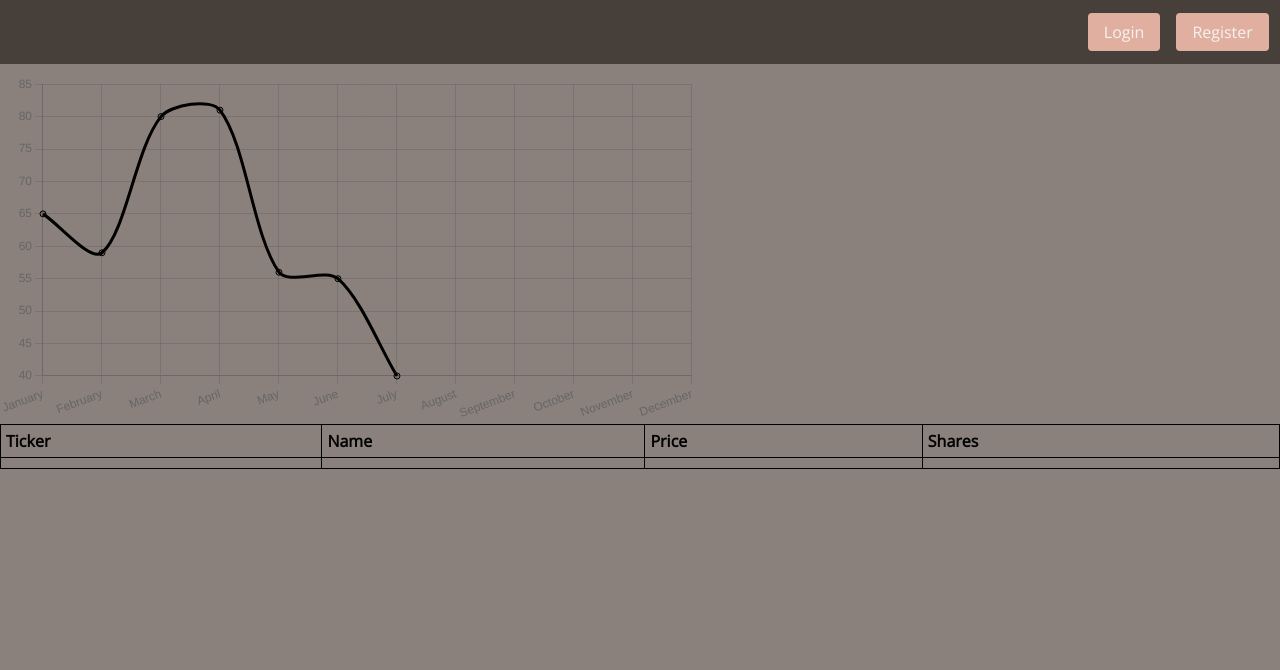
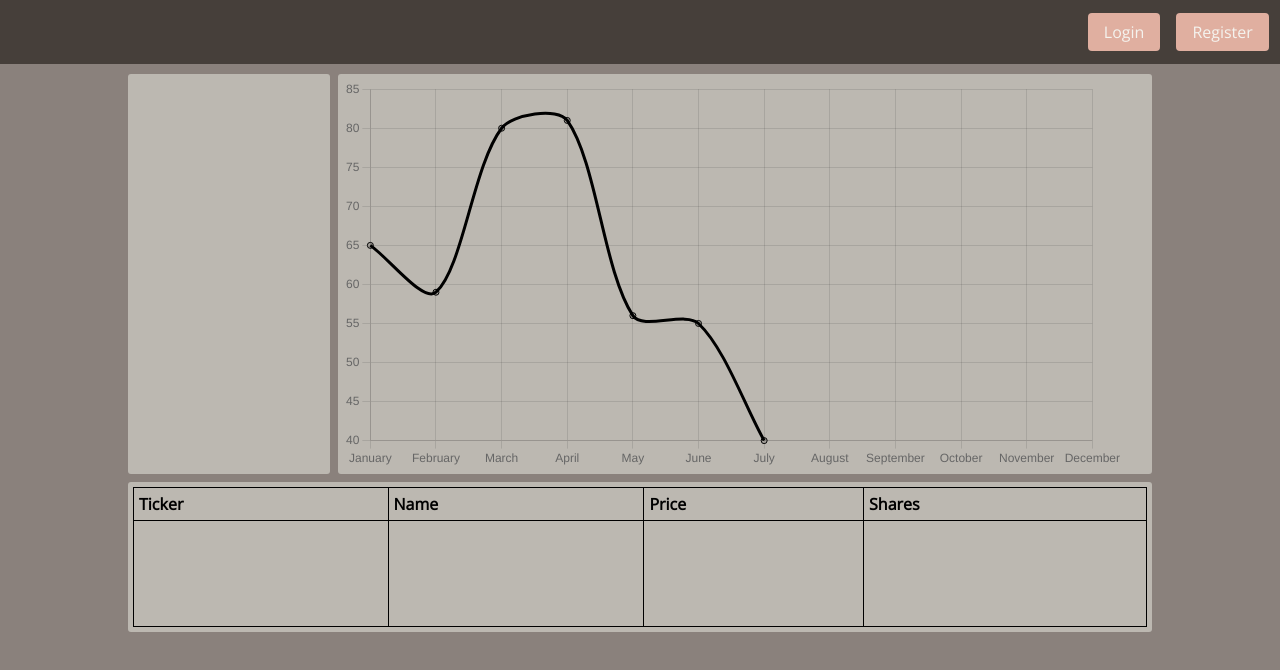
Before and after one commit to ashahnami/paper-trader, a React (Create React App) app in the folder frontend/: page / in a window 1280 px wide. Shown: the top 670 px of the page. Built offline with nearby package versions, Linux system fonts and the light colour scheme; no server answers.

Commit message:
Create Dashboard.js grid

```diff
--- a/frontend/src/components/portfolio/portfolioChart.js
+++ b/frontend/src/components/portfolio/portfolioChart.js
@@ -51,9 +51,7 @@ const PortfolioChart = () => {
 
 
   return (
-    // <div>
-        <Line data={data} options={config} />
-    // </div>
+    <Line data={data} options={config} />
   )
 }
 
--- a/frontend/src/components/portfolio/style.css
+++ b/frontend/src/components/portfolio/style.css
@@ -1,5 +1,6 @@
 .transactionsTable {
     width: 100%;
+    height: 100%;
     text-align: left;
     border: solid 1px black;
     border-collapse: collapse;
@@ -9,3 +10,8 @@
     padding: 5px;
     border: solid 1px black;
 }
+
+.portfolio-chart {
+    width: 100%;
+    height: 100%;
+}
--- a/frontend/src/components/portfolio/transactions.js
+++ b/frontend/src/components/portfolio/transactions.js
@@ -24,7 +24,6 @@ const Transactions = () => {
     }, [])
 
   return (
-    <div>
     <table className="transactionsTable">
         <thead>
             <tr>
@@ -45,7 +44,6 @@ const Transactions = () => {
             )})}
         </tbody>
     </table>
-    </div>
   )
 }
 
--- a/frontend/src/pages/dashboard/Dashboard.js
+++ b/frontend/src/pages/dashboard/Dashboard.js
@@ -42,19 +42,11 @@ const Portfolio = () => {
   return (
     <>
       <Navbar currentUser={user} logout={logoutUser} />
-
-      {user.id != null ? (
-        <>
-          <h3>Hello {user.username}!</h3>
-          <h4>Id: {user.id}</h4>
-        </>
-      ) : null}
-
-      <div className="portfolioChartContainer">
-        <PortfolioChart />
+      <div className="portfolio-grid-container">
+        <div className="portfolioDetails"></div>
+        <div className="portfolioChart"><PortfolioChart /></div>
+        <div className="portfolioTransactions"><Transactions /></div>
       </div>
-
-      <Transactions />
 
     </>
   )
--- a/frontend/src/pages/dashboard/style.css
+++ b/frontend/src/pages/dashboard/style.css
@@ -1,3 +1,27 @@
-.portfolioChartContainer {
-    width: 700px;
+.portfolio-grid-container {
+    display: grid;
+    gap: 0.5rem;
+    width: min(80%, 80rem);
+    height: min(80%, 50rem);
+    margin: auto;
+    grid-template-columns: 1fr 3fr 1fr;
+    grid-template-areas:
+        ". portfolioChart portfolioChart"
+        "portfolioTransactions portfolioTransactions portfolioTransactions";
+    grid-template-rows: 400px 150px;
+ }
+
+.portfolio-grid-container > * {
+    background-color: #bcb8b1;
+    border-radius: 3px;
+    padding: 5px;
 }
+
+.portfolioChart {
+    grid-area: portfolioChart;
+}
+
+.portfolioTransactions {
+    grid-area: portfolioTransactions;
+    padding: 5px;
+}
```
Lines whose indentation alone changed are shown as unchanged.
